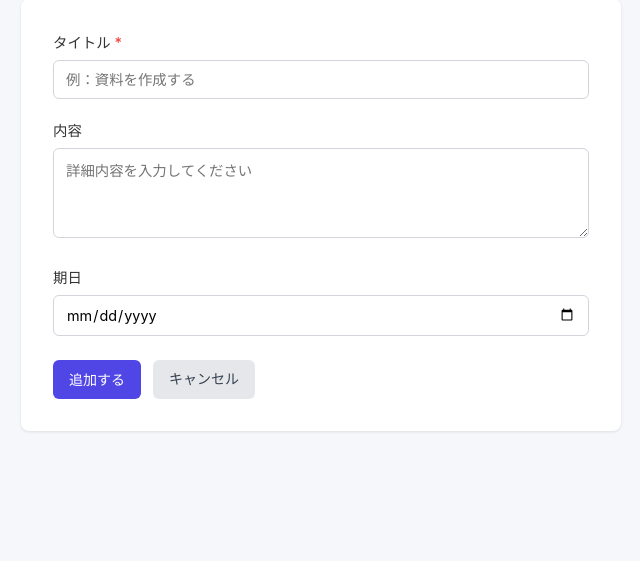
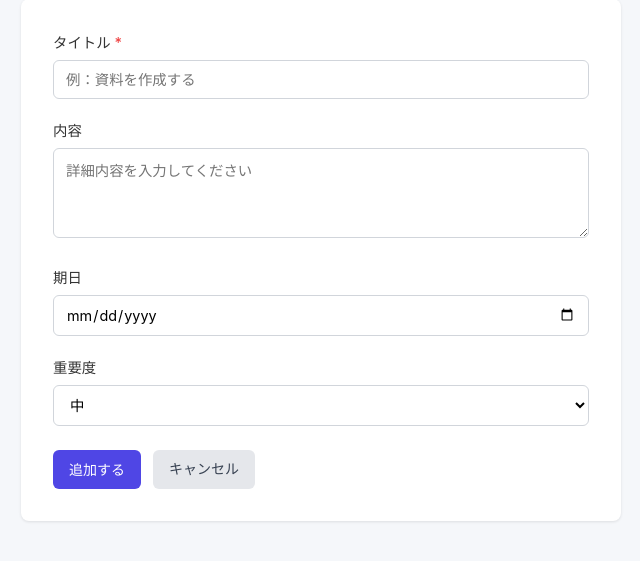
Before and after one commit to 16maaasa-ops/To-Do-list, a Flask app: page /add in a window 1280 px wide. Shown: the part 159-720 px from the top of the page, without its empty margins (155-795 px from the left). Run offline with Flask 3, Linux system fonts and the light colour scheme.

Commit message:
重要度設定とソート機能を追加

```diff
--- a/app.py
+++ b/app.py
@@ -13,8 +13,9 @@ app.secret_key = os.environ.get("SECRET_KEY", "dev-secret-key")
 
 @app.route("/")
 def index():
-    todos = sheets.get_all_todos()
-    return render_template("index.html", todos=todos)
+    sort = request.args.get("sort", "created")
+    todos = sheets.get_all_todos(sort=sort)
+    return render_template("index.html", todos=todos, sort=sort)
 
 
 @app.route("/add", methods=["GET", "POST"])
@@ -26,7 +27,8 @@ def add():
         if not title:
             flash("タイトルは必須です。", "error")
             return render_template("add.html")
-        sheets.add_todo(title, content, due_date)
+        priority = request.form.get("priority", "中")
+        sheets.add_todo(title, content, due_date, priority)
         flash("Todoを追加しました。", "success")
         return redirect(url_for("index"))
     return render_template("add.html")
@@ -45,7 +47,8 @@ def edit(todo_id):
         if not title:
             flash("タイトルは必須です。", "error")
             return render_template("edit.html", todo=todo)
-        sheets.update_todo(todo_id, title, content, due_date)
+        priority = request.form.get("priority", "中")
+        sheets.update_todo(todo_id, title, content, due_date, priority)
         flash("Todoを更新しました。", "success")
         return redirect(url_for("index"))
     return render_template("edit.html", todo=todo)
--- a/sheets.py
+++ b/sheets.py
@@ -8,7 +8,8 @@ from google.auth.transport.requests import Request
 from google.oauth2.credentials import Credentials
 
 SCOPES = ["https://www.googleapis.com/auth/spreadsheets"]
-HEADER = ["ID", "タイトル", "内容", "期日", "ステータス", "作成日時"]
+HEADER = ["ID", "タイトル", "内容", "期日", "ステータス", "作成日時", "重要度"]
+PRIORITY_ORDER = {"高": 0, "中": 1, "低": 2}
 
 
 def get_client():
@@ -32,14 +33,24 @@ def get_sheet():
     client = get_client()
     spreadsheet_id = os.environ["SPREADSHEET_ID"]
     sheet = client.open_by_key(spreadsheet_id).sheet1
-    if sheet.row_count == 0 or sheet.cell(1, 1).value != "ID":
+    first_row = sheet.row_values(1)
+    if not first_row or first_row[0] != "ID":
         sheet.insert_row(HEADER, 1)
+    elif "重要度" not in first_row:
+        sheet.update_cell(1, 7, "重要度")
     return sheet
 
 
-def get_all_todos():
+def get_all_todos(sort="created"):
     sheet = get_sheet()
-    return sheet.get_all_records()
+    records = sheet.get_all_records()
+    for r in records:
+        r.setdefault("重要度", "中")
+    if sort == "priority":
+        records.sort(key=lambda r: PRIORITY_ORDER.get(r["重要度"], 1))
+    elif sort == "due_date":
+        records.sort(key=lambda r: (r["期日"] == "", r["期日"]))
+    return records
 
 
 def get_todo(todo_id):
@@ -51,20 +62,21 @@ def get_todo(todo_id):
     return None, None
 
 
-def add_todo(title, content, due_date):
+def add_todo(title, content, due_date, priority="中"):
     sheet = get_sheet()
     todo_id = str(uuid.uuid4())[:8]
     created_at = datetime.now().strftime("%Y-%m-%d %H:%M")
-    sheet.append_row([todo_id, title, content, due_date, "未完了", created_at])
+    sheet.append_row([todo_id, title, content, due_date, "未完了", created_at, priority])
     return todo_id
 
 
-def update_todo(todo_id, title, content, due_date):
+def update_todo(todo_id, title, content, due_date, priority="中"):
     sheet = get_sheet()
     _, row_index = get_todo(todo_id)
     if row_index is None:
         return False
     sheet.update(f"B{row_index}:D{row_index}", [[title, content, due_date]])
+    sheet.update_cell(row_index, 7, priority)
     return True
 
 
--- a/static/style.css
+++ b/static/style.css
@@ -189,3 +189,52 @@ input:focus, textarea:focus {
   gap: 12px;
   margin-top: 24px;
 }
+
+select {
+  width: 100%;
+  padding: 10px 12px;
+  border: 1px solid #d1d5db;
+  border-radius: 6px;
+  font-size: 0.9rem;
+  font-family: inherit;
+  background: white;
+}
+
+select:focus {
+  outline: none;
+  border-color: #4f46e5;
+  box-shadow: 0 0 0 3px rgba(79, 70, 229, 0.1);
+}
+
+/* Sort bar */
+.sort-bar {
+  display: flex;
+  align-items: center;
+  gap: 8px;
+  margin-bottom: 16px;
+  font-size: 0.9rem;
+  color: #6b7280;
+}
+
+.btn-sort {
+  padding: 6px 14px;
+  border-radius: 20px;
+  font-size: 0.8rem;
+  background: #f3f4f6;
+  color: #374151;
+  text-decoration: none;
+}
+.btn-sort:hover { background: #e5e7eb; }
+.btn-sort.active { background: #4f46e5; color: white; }
+
+/* Priority badges */
+.badge {
+  display: inline-block;
+  padding: 3px 10px;
+  border-radius: 20px;
+  font-size: 0.78rem;
+  font-weight: 600;
+}
+.priority-高 { background: #fee2e2; color: #991b1b; }
+.priority-中 { background: #fef3c7; color: #92400e; }
+.priority-低 { background: #f3f4f6; color: #6b7280; }
--- a/templates/add.html
+++ b/templates/add.html
@@ -23,6 +23,15 @@
     <input type="date" id="due_date" name="due_date">
   </div>
 
+  <div class="form-group">
+    <label for="priority">重要度</label>
+    <select id="priority" name="priority">
+      <option value="高">高</option>
+      <option value="中" selected>中</option>
+      <option value="低">低</option>
+    </select>
+  </div>
+
   <div class="form-actions">
     <button type="submit" class="btn btn-primary">追加する</button>
     <a href="{{ url_for('index') }}" class="btn btn-secondary">キャンセル</a>
```
Also changed, not shown: templates/edit.html (+9 -0 lines), templates/index.html (+11 -0 lines).
